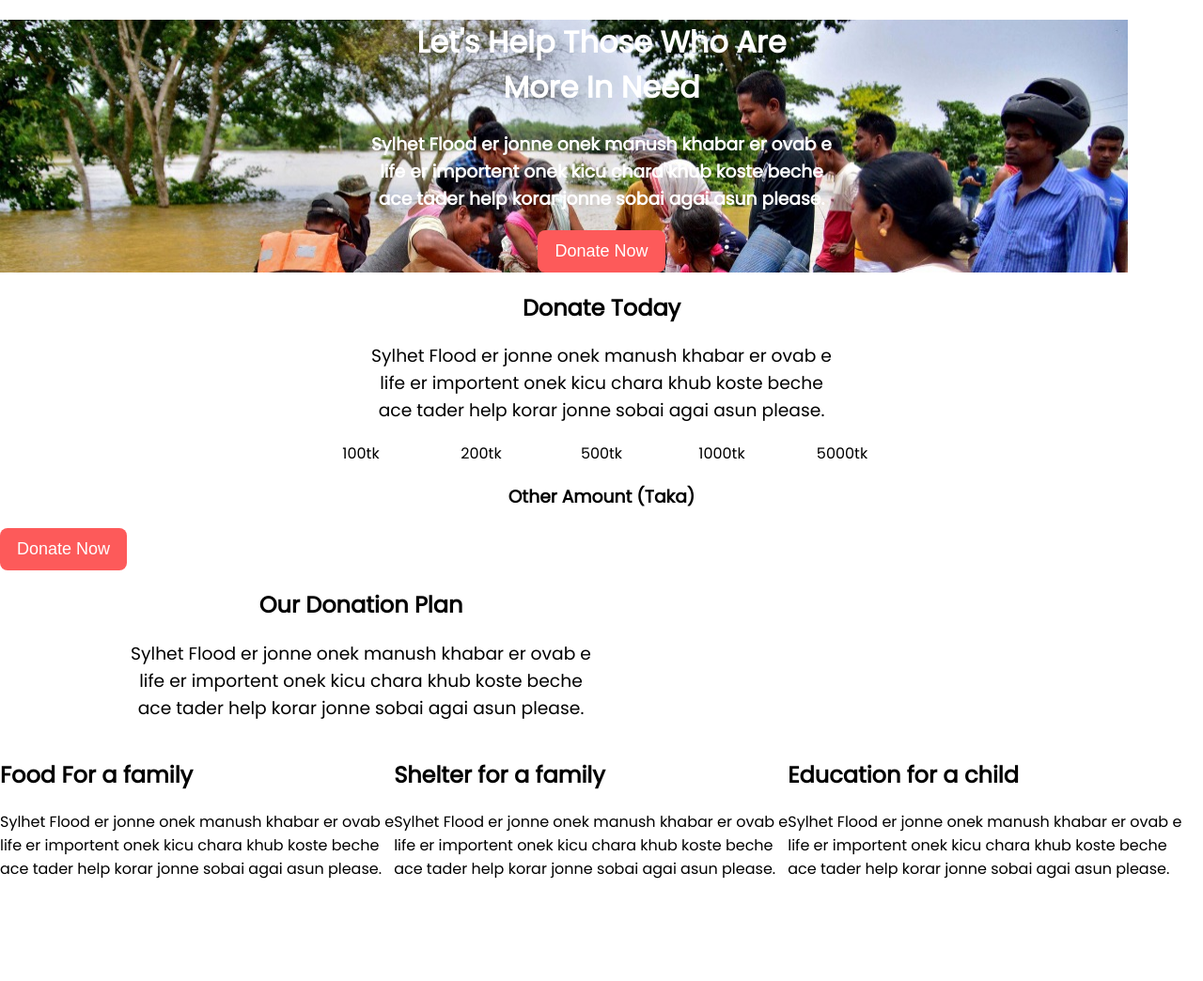
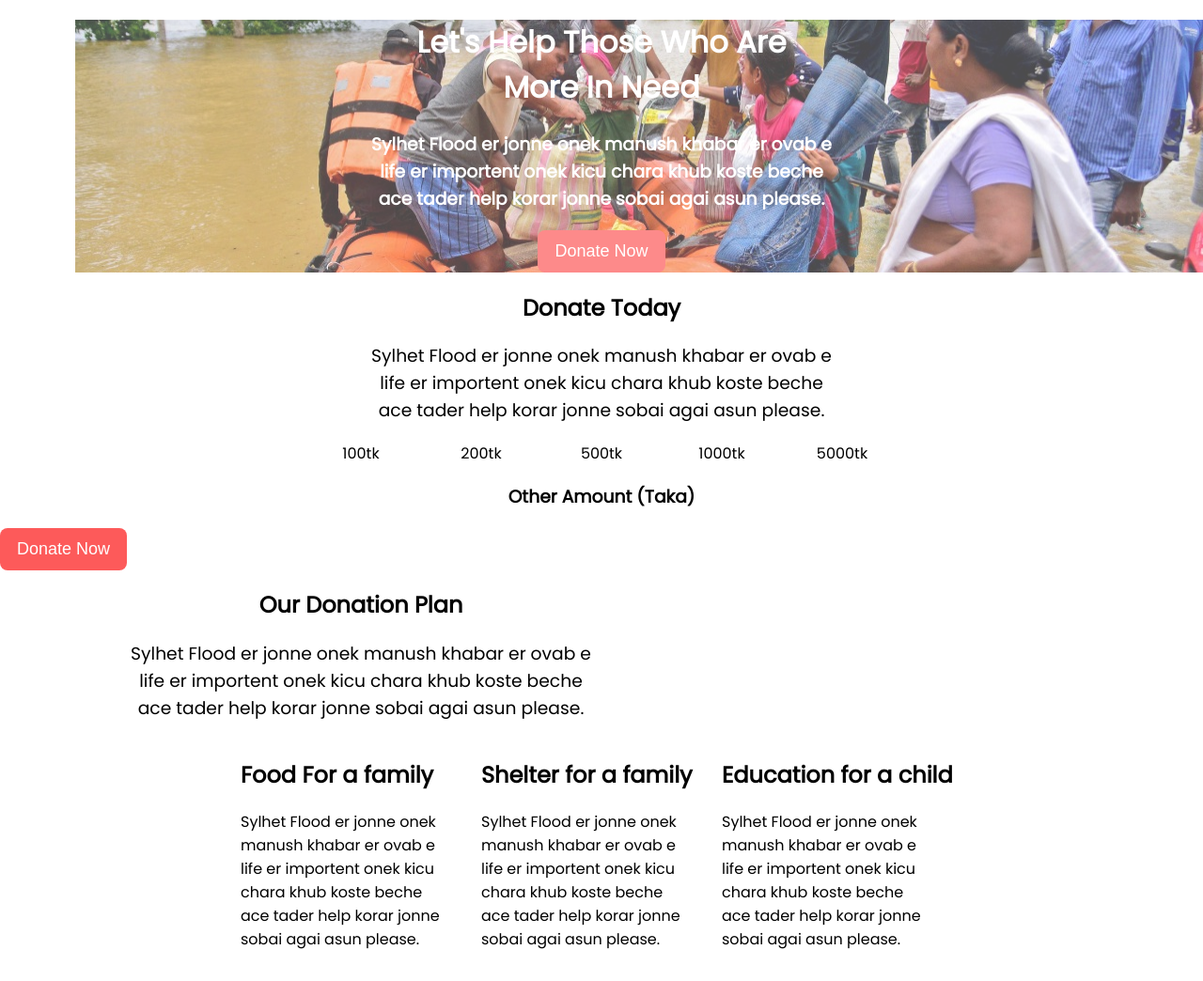
Before and after one commit to rayhan-hossain/01-First-Assignment, a plain HTML site: page index.html in a window 1280 px wide. Shown: the whole page at 94% size. Before the commit the page ends 969 px from the top, so only its background shows below. Drawn offline with Linux system fonts and the light colour scheme.

Commit message:
working over in computer.

```diff
--- a/index.html
+++ b/index.html
@@ -74,6 +74,8 @@
         </div>
         <div class="experience-area">
             <div class="flexible-container-donation-plan">
+                <div class="flexible-container-donation-plan-blank">
+                </div>
                 <div class="Food-For-a-family">
                     <h1>Food For a family</h1>
                     <p>
@@ -91,6 +93,9 @@
                     <p>
                         Sylhet Flood er jonne onek manush khabar er ovab e <br> life er importent onek kicu chara khub koste beche <br> ace tader help korar jonne sobai agai asun please.
                     </p>
+                </div>
+                <div class="flexible-container-donation-plan-blank">
+
                 </div>
             </div>
         </div>
--- a/style.css
+++ b/style.css
@@ -1,9 +1,10 @@
 header{
     background-image: url(images/donation5.jpg);
     background-repeat: no-repeat;
-    width: 100%;
+    background-position: 100%;
     color: white;
     text-align: center;
+    opacity: 0.7;
 }
 body{
     font-family: 'Poppins', sans-serif;
@@ -68,7 +69,18 @@ body{
 .flexible-container-donation-plan{
     display: flex;
 }
-
+.Food-For-a-family{
+    width: 20%;
+}
+.Shelter-For-a-family{
+    width: 20%;
+}
+.Education-for-a-child{
+    width: 20%;
+}
+.flexible-container-donation-plan-blank{
+    width: 20%;
+}
 
 
 
```
